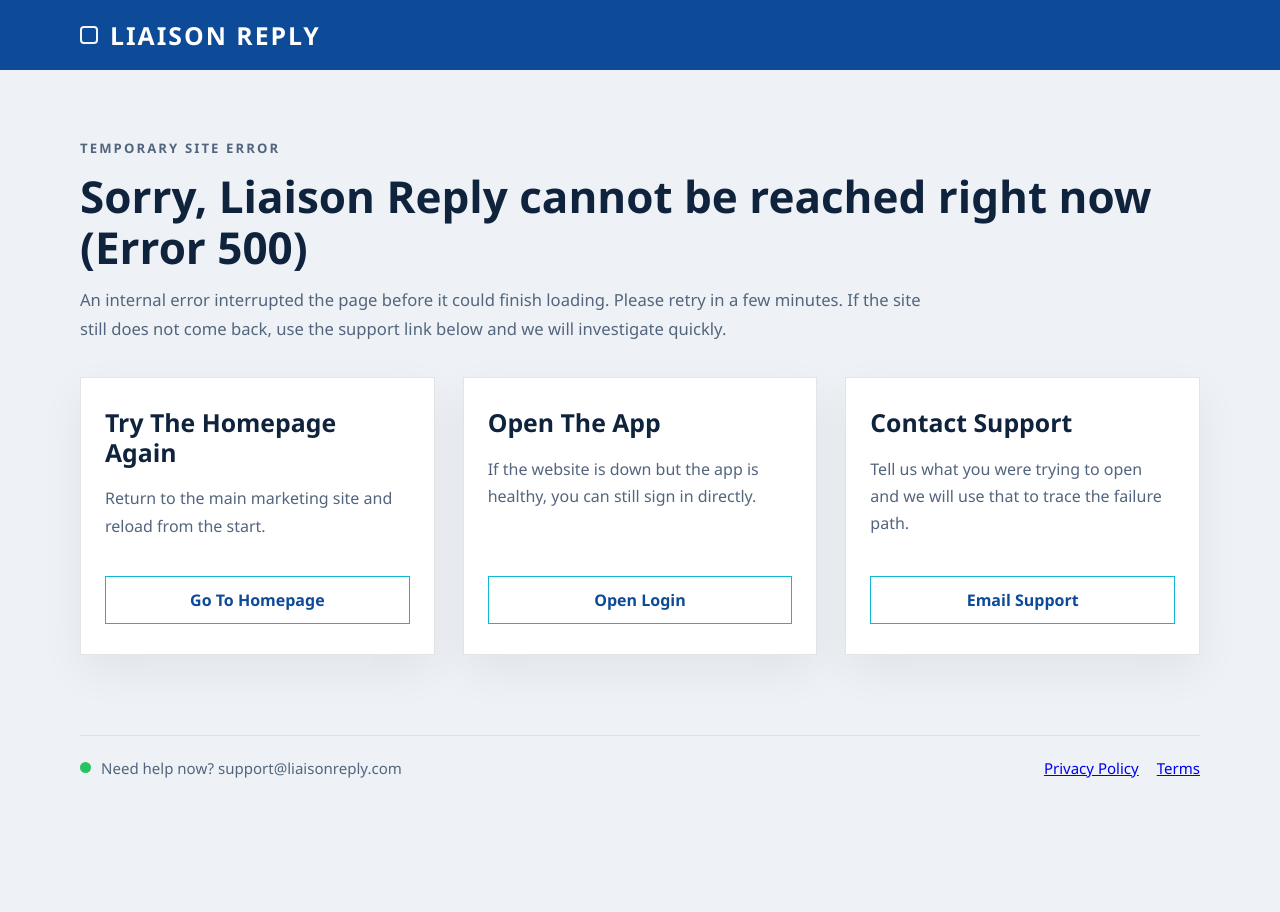
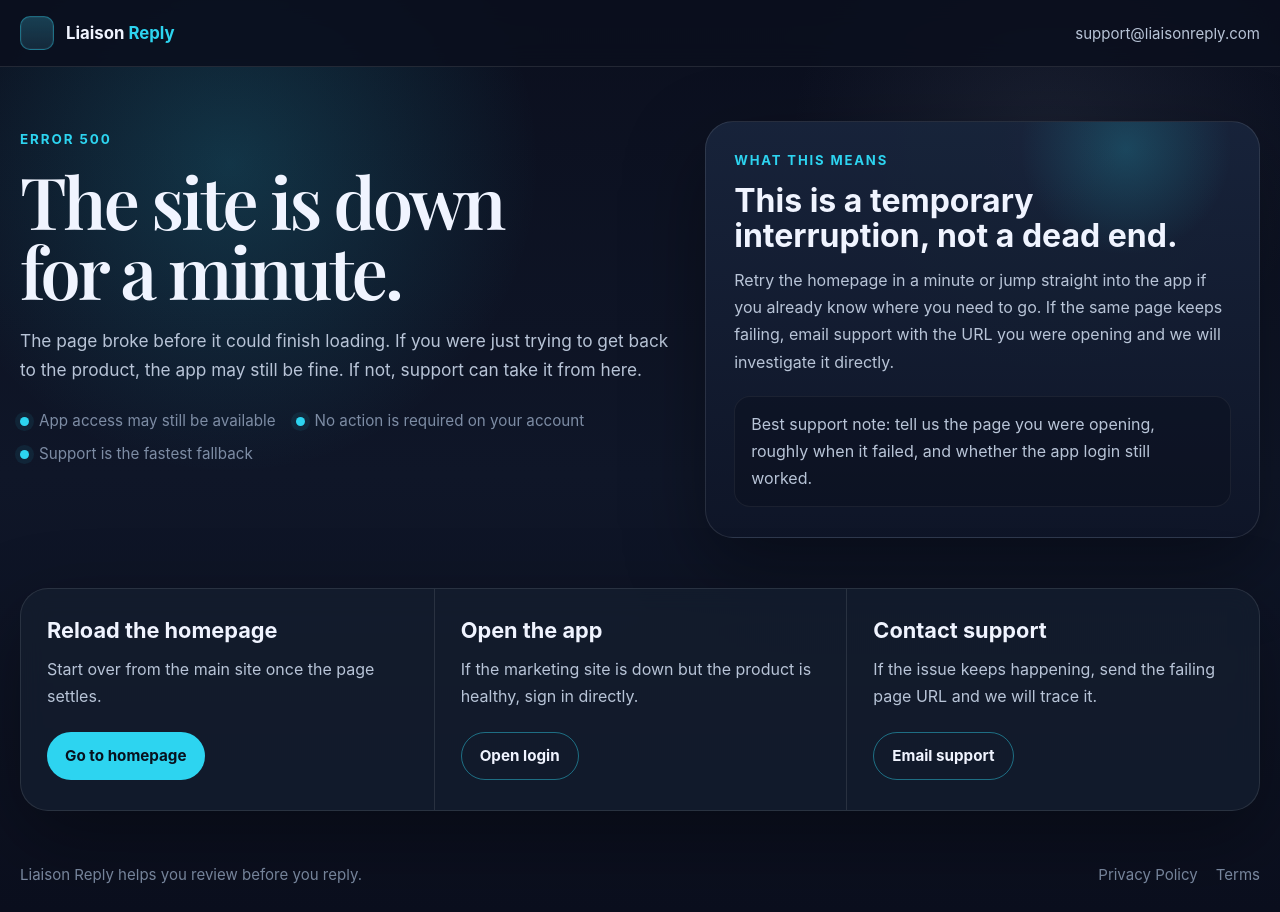
Before and after one commit to Vox-Raqia/Liaison-Keyboard-Landing, a website: page 500.html in a window 1280 px wide. Before the commit the page ends 806 px from the top, so only its background shows below. Drawn offline with nearby package versions, Linux system fonts and the light colour scheme.

Commit message:
Restyle branded 500 page

```diff
--- a/500.html
+++ b/500.html
@@ -5,116 +5,244 @@
     <meta name="viewport" content="width=device-width, initial-scale=1" />
     <title>Temporary Site Error | Liaison Reply</title>
     <style>
+      @import url("https://fonts.googleapis.com/css2?family=Playfair+Display:wght@600;700&display=swap");
+
       :root {
-        --bg: #eef2f6;
-        --ink: #10233d;
-        --ink-soft: #53657d;
-        --line: rgba(16, 35, 61, 0.12);
-        --panel: #ffffff;
-        --brand: #0d4a97;
-        --accent: #10b7d8;
+        --bg: #0b0f1e;
+        --bg-section: #0f1628;
+        --surface: rgba(20, 29, 46, 0.84);
+        --surface-strong: rgba(24, 36, 59, 0.96);
+        --ink: #f0f4ff;
+        --ink-soft: #b8c4d7;
+        --ink-muted: #7d8ca4;
+        --line: rgba(255, 255, 255, 0.1);
+        --accent: #2dd4f0;
+        --accent-hover: #14b8d4;
+        --shadow: 0 28px 80px rgba(0, 0, 0, 0.35);
+        --radius-xl: 28px;
       }
 
       * {
         box-sizing: border-box;
       }
 
+      html {
+        min-height: 100%;
+        background:
+          radial-gradient(circle at 18% 18%, rgba(45, 212, 240, 0.18), transparent 24%),
+          radial-gradient(circle at 82% 16%, rgba(125, 140, 164, 0.12), transparent 20%),
+          linear-gradient(180deg, #0b0f1e 0%, #0f1628 52%, #0b0f1e 100%);
+      }
+
       body {
         margin: 0;
         min-height: 100vh;
-        background: var(--bg);
         color: var(--ink);
-        font-family: "Segoe UI", Arial, sans-serif;
+        font-family: "SF Pro Display", "SF Pro Text", "Segoe UI", system-ui, sans-serif;
+        background: transparent;
+      }
+
+      a {
+        color: inherit;
+        text-decoration: none;
+      }
+
+      .shell {
+        width: min(1240px, calc(100% - 40px));
+        margin: 0 auto;
       }
 
       .topbar {
-        background: var(--brand);
-        color: #ffffff;
-      }
-
-      .topbar-inner,
-      .page,
-      .footer {
-        width: min(1120px, calc(100% - 40px));
-        margin: 0 auto;
+        position: sticky;
+        top: 0;
+        z-index: 20;
+        border-bottom: 1px solid var(--line);
+        background: rgba(11, 15, 30, 0.88);
+        backdrop-filter: blur(12px);
       }
 
       .topbar-inner {
         display: flex;
         align-items: center;
+        justify-content: space-between;
+        gap: 16px;
+        padding: 16px 0;
+      }
+
+      .brand {
+        display: inline-flex;
+        align-items: center;
         gap: 12px;
-        padding: 18px 0;
-        font-size: 1.55rem;
         font-weight: 700;
-        letter-spacing: 0.08em;
-        text-transform: uppercase;
+        font-size: 1.05rem;
       }
 
       .brand-mark {
-        width: 18px;
-        height: 18px;
-        border: 2px solid rgba(255, 255, 255, 0.95);
-        border-radius: 4px;
+        width: 34px;
+        height: 34px;
+        border-radius: 10px;
+        border: 1px solid rgba(45, 212, 240, 0.38);
+        background:
+          linear-gradient(180deg, rgba(45, 212, 240, 0.2), rgba(45, 212, 240, 0.08)),
+          rgba(20, 29, 46, 0.92);
+        box-shadow: inset 0 0 0 1px rgba(255, 255, 255, 0.04);
       }
 
-      .page {
-        padding: 56px 0 80px;
+      .brand-accent {
+        color: var(--accent);
+      }
+
+      .nav-link {
+        color: var(--ink-soft);
+        font-size: 0.94rem;
+      }
+
+      .hero {
+        display: grid;
+        grid-template-columns: minmax(0, 1.08fr) minmax(320px, 0.92fr);
+        gap: 34px;
+        align-items: stretch;
+        padding: 54px 0 32px;
+      }
+
+      .hero-copy {
+        padding-top: 10px;
       }
 
       .eyebrow {
-        margin-bottom: 14px;
-        color: var(--ink-soft);
-        font-size: 0.82rem;
+        margin: 0 0 18px;
+        color: var(--accent);
+        font-size: 0.84rem;
         font-weight: 700;
-        letter-spacing: 0.16em;
+        letter-spacing: 0.14em;
         text-transform: uppercase;
       }
 
       h1 {
-        margin: 0 0 14px;
-        font-size: clamp(2rem, 4vw, 2.75rem);
-        line-height: 1.15;
+        max-width: 12ch;
+        margin: 0 0 20px;
+        font-family: "Playfair Display", Georgia, serif;
+        font-size: clamp(3rem, 5.6vw, 5.3rem);
+        font-weight: 600;
+        line-height: 0.98;
+        letter-spacing: -0.04em;
       }
 
       .lede {
-        max-width: 860px;
-        margin: 0 0 34px;
+        max-width: 62ch;
+        margin: 0 0 26px;
         color: var(--ink-soft);
-        font-size: 1.04rem;
-        line-height: 1.7;
+        font-size: 1.08rem;
+        line-height: 1.72;
       }
 
-      .cards {
-        display: grid;
-        grid-template-columns: repeat(3, minmax(0, 1fr));
-        gap: 28px;
+      .assurance {
+        display: flex;
+        flex-wrap: wrap;
+        gap: 14px 20px;
+        color: var(--ink-muted);
+        font-size: 0.95rem;
       }
 
-      .card {
-        display: flex;
-        flex-direction: column;
-        gap: 18px;
-        min-height: 248px;
-        padding: 30px 24px;
-        background: var(--panel);
-        border: 1px solid var(--line);
-        box-shadow: 0 16px 42px rgba(15, 23, 42, 0.06);
+      .assurance span::before {
+        content: "";
+        display: inline-block;
+        width: 9px;
+        height: 9px;
+        margin-right: 10px;
+        border-radius: 999px;
+        background: var(--accent);
+        vertical-align: middle;
+        box-shadow: 0 0 0 5px rgba(45, 212, 240, 0.08);
       }
 
-      .card h2 {
-        margin: 0;
-        font-size: 1.55rem;
-        line-height: 1.2;
+      .message-panel {
+        position: relative;
+        overflow: hidden;
+        border: 1px solid var(--line);
+        border-radius: var(--radius-xl);
+        background:
+          linear-gradient(180deg, rgba(24, 36, 59, 0.96), rgba(15, 22, 40, 0.96));
+        box-shadow: var(--shadow);
       }
 
-      .card p {
-        margin: 0;
+      .message-panel::before {
+        content: "";
+        position: absolute;
+        inset: -20% auto auto 56%;
+        width: 220px;
+        height: 220px;
+        border-radius: 999px;
+        background: radial-gradient(circle, rgba(45, 212, 240, 0.2), transparent 68%);
+        pointer-events: none;
+      }
+
+      .message-inner {
+        position: relative;
+        padding: 30px 28px;
+      }
+
+      .panel-kicker {
+        margin: 0 0 16px;
+        color: var(--accent);
+        font-size: 0.82rem;
+        font-weight: 700;
+        letter-spacing: 0.14em;
+        text-transform: uppercase;
+      }
+
+      .panel-title {
+        margin: 0 0 14px;
+        font-size: 2rem;
+        line-height: 1.08;
+      }
+
+      .panel-body {
+        margin: 0 0 20px;
         color: var(--ink-soft);
         line-height: 1.7;
       }
 
-      .spacer {
-        flex: 1;
+      .panel-note {
+        padding: 14px 16px;
+        border-radius: 16px;
+        border: 1px solid rgba(255, 255, 255, 0.06);
+        background: rgba(11, 15, 30, 0.48);
+        color: var(--ink-soft);
+        line-height: 1.7;
+      }
+
+      .actions {
+        display: grid;
+        grid-template-columns: repeat(3, minmax(0, 1fr));
+        gap: 0;
+        margin: 18px 0 54px;
+        border: 1px solid var(--line);
+        border-radius: var(--radius-xl);
+        overflow: hidden;
+        background: var(--surface);
+        box-shadow: var(--shadow);
+        backdrop-filter: blur(12px);
+      }
+
+      .action {
+        padding: 28px 26px 30px;
+      }
+
+      .action + .action {
+        border-left: 1px solid var(--line);
+      }
+
+      .action h2 {
+        margin: 0 0 12px;
+        font-size: 1.36rem;
+        line-height: 1.2;
+      }
+
+      .action p {
+        margin: 0 0 22px;
+        color: var(--ink-soft);
+        line-height: 1.7;
       }
 
       .button {
@@ -123,55 +251,90 @@
         justify-content: center;
         min-height: 48px;
         padding: 0 18px;
-        border: 1px solid var(--accent);
-        color: var(--brand);
-        background: #ffffff;
+        border-radius: 999px;
+        background: var(--accent);
+        color: #08111e;
+        font-size: 0.95rem;
         font-weight: 700;
-        text-align: center;
-        text-decoration: none;
+        transition:
+          transform 100ms ease,
+          background 150ms ease;
       }
 
       .button:hover {
-        background: #ecfeff;
+        background: var(--accent-hover);
+      }
+
+      .button:active {
+        transform: scale(0.98);
+      }
+
+      .button-secondary {
+        background: transparent;
+        color: var(--ink);
+        border: 1px solid rgba(45, 212, 240, 0.45);
+      }
+
+      .button-secondary:hover {
+        background: rgba(45, 212, 240, 0.1);
       }
 
       .footer {
         display: flex;
         align-items: center;
         justify-content: space-between;
-        gap: 20px;
-        padding: 22px 0 28px;
-        border-top: 1px solid rgba(16, 35, 61, 0.08);
-        color: var(--ink-soft);
+        gap: 18px;
+        padding: 0 0 28px;
+        color: var(--ink-muted);
         font-size: 0.94rem;
       }
 
       .footer-links {
         display: flex;
+        flex-wrap: wrap;
         gap: 18px;
-        flex-wrap: wrap;
       }
 
-      .status {
-        display: inline-flex;
-        align-items: center;
-        gap: 10px;
-      }
-
-      .status-dot {
-        width: 11px;
-        height: 11px;
-        border-radius: 999px;
-        background: #22c55e;
-      }
-
-      @media (max-width: 900px) {
-        .cards {
+      @media (max-width: 960px) {
+        .hero {
           grid-template-columns: 1fr;
         }
 
-        .card {
-          min-height: 0;
+        h1 {
+          max-width: 14ch;
+        }
+
+        .actions {
+          grid-template-columns: 1fr;
+        }
+
+        .action + .action {
+          border-left: 0;
+          border-top: 1px solid var(--line);
+        }
+      }
+
+      @media (max-width: 640px) {
+        .shell {
+          width: min(100% - 28px, 100%);
+        }
+
+        .topbar-inner {
+          padding: 14px 0;
+        }
+
+        .hero {
+          padding-top: 34px;
+        }
+
+        h1 {
+          font-size: clamp(2.6rem, 13vw, 3.8rem);
+        }
+
+        .message-inner,
+        .action {
+          padding-left: 20px;
+          padding-right: 20px;
         }
 
         .footer {
@@ -183,60 +346,77 @@
   </head>
   <body>
     <header class="topbar">
-      <div class="topbar-inner">
-        <span class="brand-mark" aria-hidden="true"></span>
-        <span>Liaison Reply</span>
+      <div class="shell topbar-inner">
+        <a class="brand" href="https://liaisonreply.com/" aria-label="Liaison Reply home">
+          <span class="brand-mark" aria-hidden="true"></span>
+          <span>Liaison <span class="brand-accent">Reply</span></span>
+        </a>
+        <a class="nav-link" href="mailto:support@liaisonreply.com">support@liaisonreply.com</a>
       </div>
     </header>
 
-    <main class="page">
-      <p class="eyebrow">Temporary Site Error</p>
-      <h1>Sorry, Liaison Reply cannot be reached right now (Error 500)</h1>
-      <p class="lede">
-        An internal error interrupted the page before it could finish loading. Please retry in a
-        few minutes. If the site still does not come back, use the support link below and we will
-        investigate quickly.
-      </p>
+    <main class="shell">
+      <section class="hero">
+        <div class="hero-copy">
+          <p class="eyebrow">Error 500</p>
+          <h1>The site is down for a minute.</h1>
+          <p class="lede">
+            The page broke before it could finish loading. If you were just trying to get back to
+            the product, the app may still be fine. If not, support can take it from here.
+          </p>
+          <div class="assurance" aria-label="Key reassurance">
+            <span>App access may still be available</span>
+            <span>No action is required on your account</span>
+            <span>Support is the fastest fallback</span>
+          </div>
+        </div>
 
-      <section class="cards" aria-label="Recovery actions">
-        <article class="card">
-          <h2>Try The Homepage Again</h2>
-          <p>
-            Return to the main marketing site and reload from the start.
-          </p>
-          <div class="spacer"></div>
-          <a class="button" href="https://liaisonreply.com/">Go To Homepage</a>
+        <aside class="message-panel" aria-label="Recovery note">
+          <div class="message-inner">
+            <p class="panel-kicker">What This Means</p>
+            <h2 class="panel-title">This is a temporary interruption, not a dead end.</h2>
+            <p class="panel-body">
+              Retry the homepage in a minute or jump straight into the app if you already know where
+              you need to go. If the same page keeps failing, email support with the URL you were
+              opening and we will investigate it directly.
+            </p>
+            <div class="panel-note">
+              Best support note: tell us the page you were opening, roughly when it failed, and
+              whether the app login still worked.
+            </div>
+          </div>
+        </aside>
+      </section>
+
+      <section class="actions" aria-label="Recovery actions">
+        <article class="action">
+          <h2>Reload the homepage</h2>
+          <p>Start over from the main site once the page settles.</p>
+          <a class="button" href="https://liaisonreply.com/">Go to homepage</a>
         </article>
 
-        <article class="card">
-          <h2>Open The App</h2>
-          <p>
-            If the website is down but the app is healthy, you can still sign in directly.
-          </p>
-          <div class="spacer"></div>
-          <a class="button" href="https://app.liaisonreply.com/auth/login">Open Login</a>
+        <article class="action">
+          <h2>Open the app</h2>
+          <p>If the marketing site is down but the product is healthy, sign in directly.</p>
+          <a class="button button-secondary" href="https://app.liaisonreply.com/auth/login"
+            >Open login</a
+          >
         </article>
 
-        <article class="card">
-          <h2>Contact Support</h2>
-          <p>
-            Tell us what you were trying to open and we will use that to trace the failure path.
-          </p>
-          <div class="spacer"></div>
+        <article class="action">
+          <h2>Contact support</h2>
+          <p>If the issue keeps happening, send the failing page URL and we will trace it.</p>
           <a
-            class="button"
+            class="button button-secondary"
             href="mailto:support@liaisonreply.com?subject=Liaison%20Reply%20site%20500%20error"
-            >Email Support</a
+            >Email support</a
           >
         </article>
       </section>
     </main>
 
-    <footer class="footer">
-      <div class="status">
-        <span class="status-dot" aria-hidden="true"></span>
-        <span>Need help now? support@liaisonreply.com</span>
-      </div>
+    <footer class="shell footer">
+      <span>Liaison Reply helps you review before you reply.</span>
       <div class="footer-links">
         <a href="/privacy.html">Privacy Policy</a>
         <a href="/terms.html">Terms</a>
```
